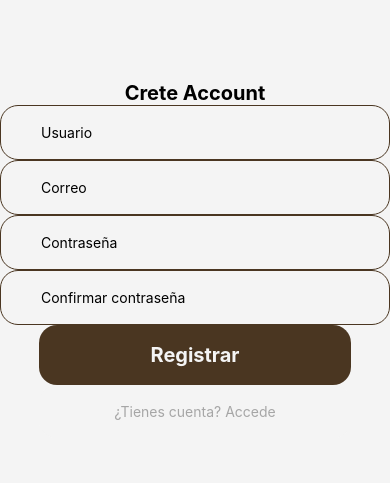
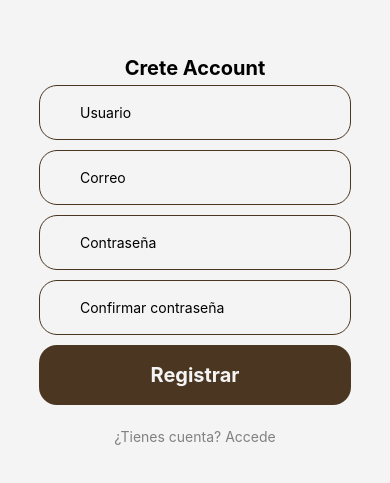
Before and after one commit to jrp60/ClosetApp, a React Native app: screen /SignUp in a window 390 px wide. Shown: the part 163-646 px from the top of the page. Built offline with nearby package versions, Linux system fonts and the light colour scheme.

Commit message:
refine atoms and login

```diff
--- a/src/components/atoms/TextComponent.tsx
+++ b/src/components/atoms/TextComponent.tsx
@@ -1,12 +1,7 @@
 import React from 'react';
 import {View, Text, StyleSheet} from 'react-native';
 
-// interface TextComponentInterface {
-//   text: string
-//   style?: any
-// }
-
-const TextComponent = props => {
+const TextComponent = ({...props}) => {
   return (
     <View style={styles.textContainer}>
       <Text style={[styles[props.type], props.style]}>{props.children}</Text>
@@ -26,10 +21,7 @@ const styles = StyleSheet.create({
   body: {
     fontSize: 14,
   },
-  textContainer: {
-    //margin: 10,
-    fontFamily: 'Roboto',
-  },
+  textContainer: {},
   // For buttonComponent
   primary: {
     fontSize: 20,
--- a/src/components/atoms/TextInputComponent.tsx
+++ b/src/components/atoms/TextInputComponent.tsx
@@ -1,37 +1,11 @@
 import React from 'react';
-import {StyleSheet, TextInput, TextInputProps} from 'react-native';
+import {StyleSheet, TextInput} from 'react-native';
 import Colors from '../styles/colors';
 
-// interface CustomInputInterface extends TextInputProps {
-//   value: string;
-//   setValue: (value: string) => void;
-//   placeholder: string;
-//   secureTextEntry?: boolean;
-//   onChangeText?: (text: string) => void;
-// }
-
-const TextInputComponent = ({
-  // value,
-  // setValue,
-  // placeholder,
-  // secureTextEntry = false,
-  // onChangeText,
-  ...props
-}) => {
+const TextInputComponent = ({...props}) => {
   console.log('textinput value: ', props.value);
 
-  return (
-    <TextInput
-      // value={value}
-      // onChangeText={setValue}
-      // placeholder={placeholder}
-      {...props}
-      // autoCapitalize="none"
-      // secureTextEntry={secureTextEntry}
-      //onChangeText={props.onChangeText}
-      style={[styles.input, props.style]}
-    />
-  );
+  return <TextInput {...props} style={[styles.input, props.style]} />;
 };
 
 const styles = StyleSheet.create({
@@ -40,12 +14,9 @@ const styles = StyleSheet.create({
     borderColor: Colors.primary,
     borderWidth: 1,
     borderRadius: 18,
-    // padding: 10,
-    // margin: 5,
     paddingVertical: 18,
     paddingHorizontal: 40,
     width: '100%',
-    //maxWidth: 300,
   },
 });
 
--- a/src/components/screens/LoginScreen.tsx
+++ b/src/components/screens/LoginScreen.tsx
@@ -14,6 +14,8 @@ const LoginScreen = ({navigation}) => {
       alert('Insert user and password');
     }
   };
+
+  //TODO - Implementar
   const forgotPassword = () => {
     alert('Forgot password');
   };
--- a/src/components/screens/SignUpScreen.tsx
+++ b/src/components/screens/SignUpScreen.tsx
@@ -24,6 +24,7 @@ const SignUpScreen = ({navigation}) => {
     if (reg.test(text) === false) {
       console.log('Email is Not Correct');
       Alert.alert('El Correo no es correcto');
+      alert('Forgot password');
       return false;
     } else {
       console.log('Email is Correct');
@@ -49,6 +50,7 @@ const SignUpScreen = ({navigation}) => {
     }
   };
 
+  //TODO - Implementar
   const doUserRegistration = () => {};
 
   return (
@@ -57,28 +59,35 @@ const SignUpScreen = ({navigation}) => {
       <TextInputComponent
         placeholder={'Usuario'}
         value={user}
-        setValue={user => setUser(user)}
+        onChangeText={setUser}
+        style={styles.input}
       />
       <TextInputComponent
         placeholder={'Correo'}
         value={email}
-        onChangeText={text => validateEmail(text)}
-        setValue={email => setEmail(email)}
+        onChangeText={setEmail}
+        style={styles.input}
       />
       <TextInputComponent
         placeholder={'Contraseña'}
         value={password}
-        setValue={password => setPassword(password)}
+        onChangeText={setPassword}
         secureTextEntry
+        style={styles.input}
       />
       <TextInputComponent
         placeholder={'Confirmar contraseña'}
         value={passwordConfirm}
-        setValue={passwordConfirm => setPasswordConfirm(passwordConfirm)}
+        onChangeText={setPasswordConfirm}
         secureTextEntry
+        style={styles.input}
       />
 
-      <ButtonComponent onPress={signUpValidation} text="Registrar" />
+      <ButtonComponent
+        onPress={signUpValidation}
+        text="Registrar"
+        style={styles.input}
+      />
 
       <ButtonComponent
         onPress={() => navigation.goBack()}
@@ -95,6 +104,10 @@ const styles = StyleSheet.create({
     justifyContent: 'center',
     alignItems: 'center',
   },
+  input: {
+    width: '80%',
+    marginVertical: 5,
+  },
 });
 
 export default SignUpScreen;
--- a/src/components/styles/colors.tsx
+++ b/src/components/styles/colors.tsx
@@ -1,7 +1,7 @@
 const Colors = {
   primary: '#4a3621',
   background: '#f4f4f4',
-  inactiveTintColor: '#a6a6a6',
+  inactiveTintColor: '#818181',
   black: '#000',
 };
 
```
Also changed, not shown: src/components/atoms/ImgOutfitComponent.tsx (+1 -8 lines).
